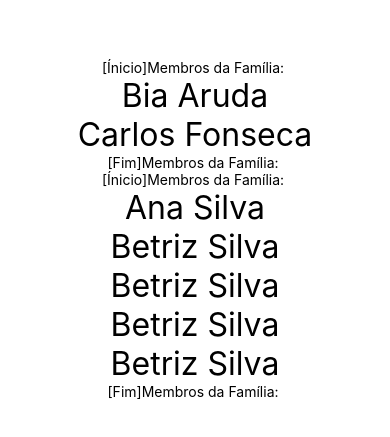
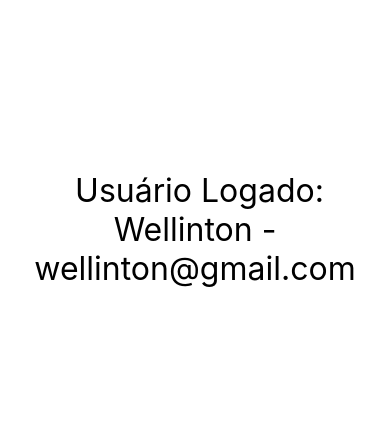
Before and after one commit to WellintonCamboim/cod3r-react-native, a React Native app in the folder fundReactNative/: screen / in a window 390 px wide. Shown: the part 193-630 px from the top of the page. Built offline with nearby package versions, Linux system fonts and the light colour scheme.

Commit message:
Renderização Condicional #02

```diff
--- a/fundReactNative/src/App.js
+++ b/fundReactNative/src/App.js
@@ -14,6 +14,7 @@ import Diferenciar from './components/Diferenciar'
 import ParImpar from './components/ParImpar'
 import Familia from './components/relacao/Familia'
 import Membro from './components/relacao/Membro'
+import UsuarioLogado from './components/UsuarioLogado'
 
 
 // function App() {
@@ -25,6 +26,14 @@ import Membro from './components/relacao/Membro'
 export default () => (
     <SafeAreaView style={style.App}>
 
+
+        <UsuarioLogado usuario={{ nome: 'Wellinton', email: 'wellinton@gmail.com' }} />
+        <UsuarioLogado usuario={{ nome: 'Afonso Primeiro' }} />
+        <UsuarioLogado usuario={{ email: 'ana@hotmail.com' }} />
+        <UsuarioLogado usuario={{}} />
+
+
+        {/* <Aleatorio x={50} y={40}/>
         <Familia>
             <Membro nome="Bia" sobrenome="Aruda"/>
             <Membro nome="Carlos" sobrenome="Fonseca"/>
@@ -35,9 +44,7 @@ export default () => (
             <Membro nome="Betriz" sobrenome="Silva"/>
             <Membro nome="Betriz" sobrenome="Silva"/>
             <Membro nome="Betriz" sobrenome="Silva"/>
-
         </Familia>
-        {/* <Aleatorio x={50} y={40}/>
         <ParImpar num={3}/>
         <Diferenciar />
         <ContadorV2 />
--- /dev/null
+++ b/fundReactNative/src/components/If.js
@@ -0,0 +1,7 @@
+export default props => {
+    if(props.teste){
+        return props.children
+    } else {
+        return false
+    }
+}
--- /dev/null
+++ b/fundReactNative/src/components/UsuarioLogado.js
@@ -0,0 +1,19 @@
+import React, { Fragment } from 'react'
+import { Text } from 'react-native'
+import style from './style'
+import If from './If'
+
+export default props => {
+    const usuario = props.usuario || {}
+
+    return (
+        <Fragment>
+            <If teste={true && usuario.nome && usuario.email}>
+                <Text style={style.fontG}> Usuário Logado:</Text>
+                <Text style={style.fontG}>
+                    {usuario.nome} - {usuario.email}
+                </Text>
+            </If>
+        </Fragment>
+    )
+}
```
